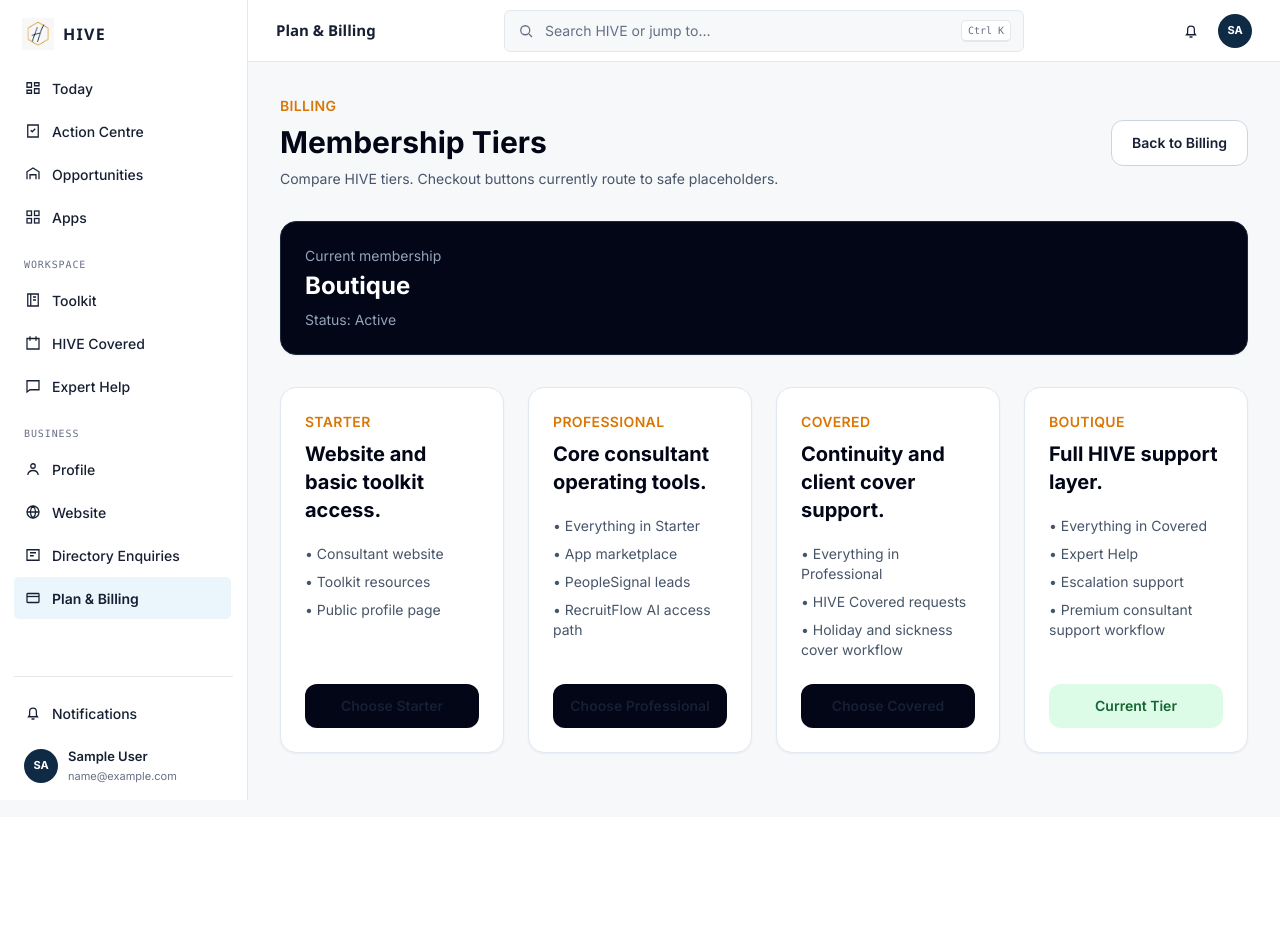
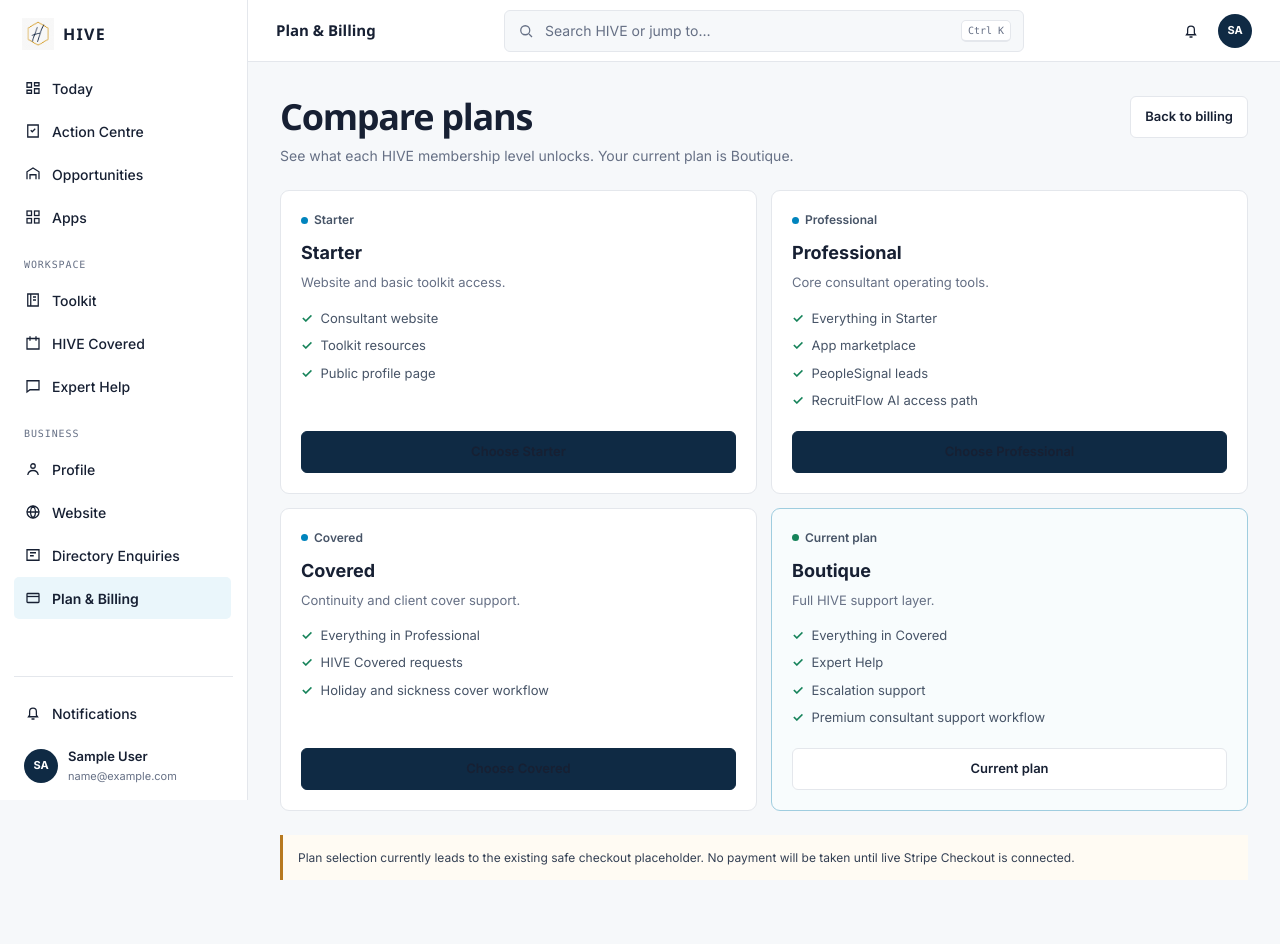
Before and after one commit to Dolman17/hive, a Flask app: page /billing/pricing in a window 1280 px wide. Before the commit the page ends 800 px from the top, so only its background shows below. Run offline with Flask 3, Linux system fonts and the light colour scheme; the visitor is signed in with stand-in values (Sample User, id 1); data comes from the database, SQL or seed files in the repository; data that the repository does not hold is empty; some libraries are stand-ins or nearby versions.

Commit message:
Redesign consultant plan comparison

```diff
--- a/templates/billing/pricing.html
+++ b/templates/billing/pricing.html
@@ -1,39 +1,19 @@
 {% extends "base.html" %}
-
+{% block title %}Compare Plans · HIVE{% endblock %}
 {% block content %}
-
-<div class="mb-8 flex flex-col md:flex-row md:items-center md:justify-between gap-4">
-    <div>
-        <p class="text-sm font-semibold text-amber-600 uppercase tracking-wide">Billing</p>
-        <h1 class="text-3xl font-bold text-slate-950 mt-2">Membership Tiers</h1>
-        <p class="text-slate-600 mt-2">Compare HIVE tiers. Checkout buttons currently route to safe placeholders.</p>
-    </div>
-    <a href="{{ url_for('billing.billing_home') }}" class="rounded-xl bg-white border border-slate-300 text-slate-800 px-5 py-3 text-sm font-semibold hover:bg-slate-50">Back to Billing</a>
+<link rel="stylesheet" href="{{ url_for('static', filename='css/hive-phase6.css') }}">
+<div class="hive-workspace">
+<header class="hive-workspace-head"><div><h1>Compare plans</h1><p>See what each HIVE membership level unlocks. Your current plan is {{ tier_label }}.</p></div><div class="hive-workspace-actions"><a class="hive-btn" href="{{ url_for('billing.billing_home') }}">Back to billing</a></div></header>
+<div class="hive-plan-list">
+{% for card in tier_cards %}
+<section class="hive-plan-card {% if subscription.tier == card.tier %}is-current{% endif %}">
+<div class="hive-status {% if subscription.tier == card.tier %}hive-status--active{% else %}hive-status--info{% endif %}">{{ 'Current plan' if subscription.tier == card.tier else card.label }}</div>
+<h2 style="margin-top:10px">{{ card.label }}</h2><p>{{ card.strapline }}</p>
+<ul>{% for feature in card.features %}<li>{{ feature }}</li>{% endfor %}</ul>
+{% if subscription.tier == card.tier %}<span class="hive-btn" aria-current="true">Current plan</span>{% else %}<a class="hive-btn hive-btn--primary" href="{{ url_for('billing.billing_checkout_placeholder', tier=card.tier) }}">Choose {{ card.label }}</a>{% endif %}
+</section>
+{% endfor %}
 </div>
-
-<div class="bg-slate-950 rounded-2xl border border-slate-800 p-6 shadow-sm mb-8 text-white">
-    <p class="text-sm text-slate-400">Current membership</p>
-    <h2 class="text-2xl font-bold mt-1">{{ tier_label }}</h2>
-    <p class="text-sm text-slate-400 mt-2">Status: {{ subscription.status|replace('_', ' ')|title }}</p>
+<div class="hive-notice hive-notice--warning">Plan selection currently leads to the existing safe checkout placeholder. No payment will be taken until live Stripe Checkout is connected.</div>
 </div>
-
-<div class="grid grid-cols-1 md:grid-cols-2 xl:grid-cols-4 gap-6">
-    {% for card in tier_cards %}
-        <div class="bg-white rounded-2xl border border-slate-200 p-6 shadow-sm flex flex-col">
-            <p class="text-sm font-semibold text-amber-600 uppercase tracking-wide">{{ card.label }}</p>
-            <h2 class="text-xl font-bold text-slate-950 mt-2">{{ card.strapline }}</h2>
-            <ul class="mt-5 space-y-2 text-sm text-slate-600 flex-1">
-                {% for feature in card.features %}
-                    <li>• {{ feature }}</li>
-                {% endfor %}
-            </ul>
-            {% if subscription.tier == card.tier %}
-                <span class="mt-6 inline-flex justify-center rounded-xl bg-green-100 text-green-800 px-4 py-3 text-sm font-semibold">Current Tier</span>
-            {% else %}
-                <a href="{{ url_for('billing.billing_checkout_placeholder', tier=card.tier) }}" class="mt-6 inline-flex justify-center rounded-xl bg-slate-950 text-white px-4 py-3 text-sm font-semibold hover:bg-slate-800">Choose {{ card.label }}</a>
-            {% endif %}
-        </div>
-    {% endfor %}
-</div>
-
 {% endblock %}
```
